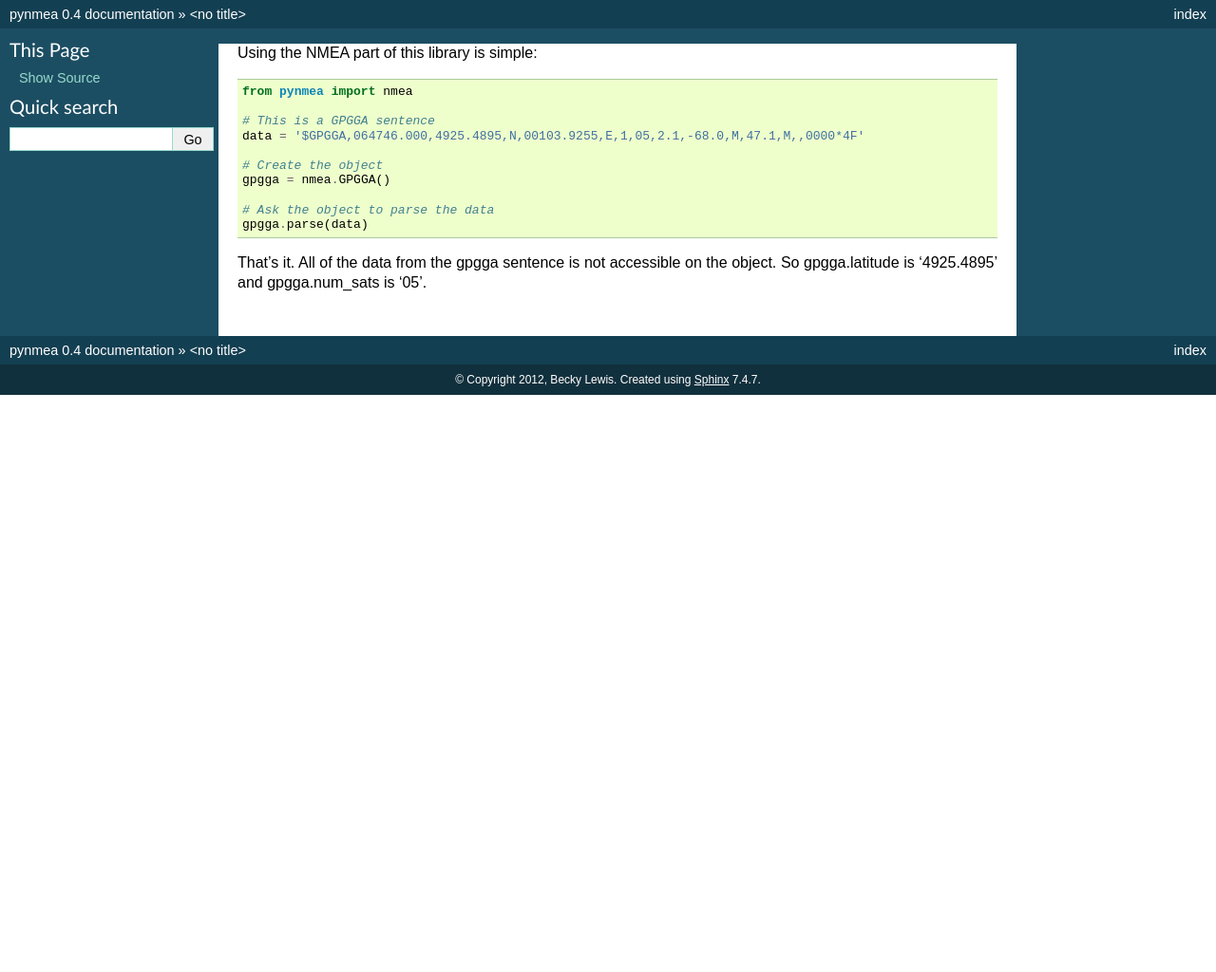
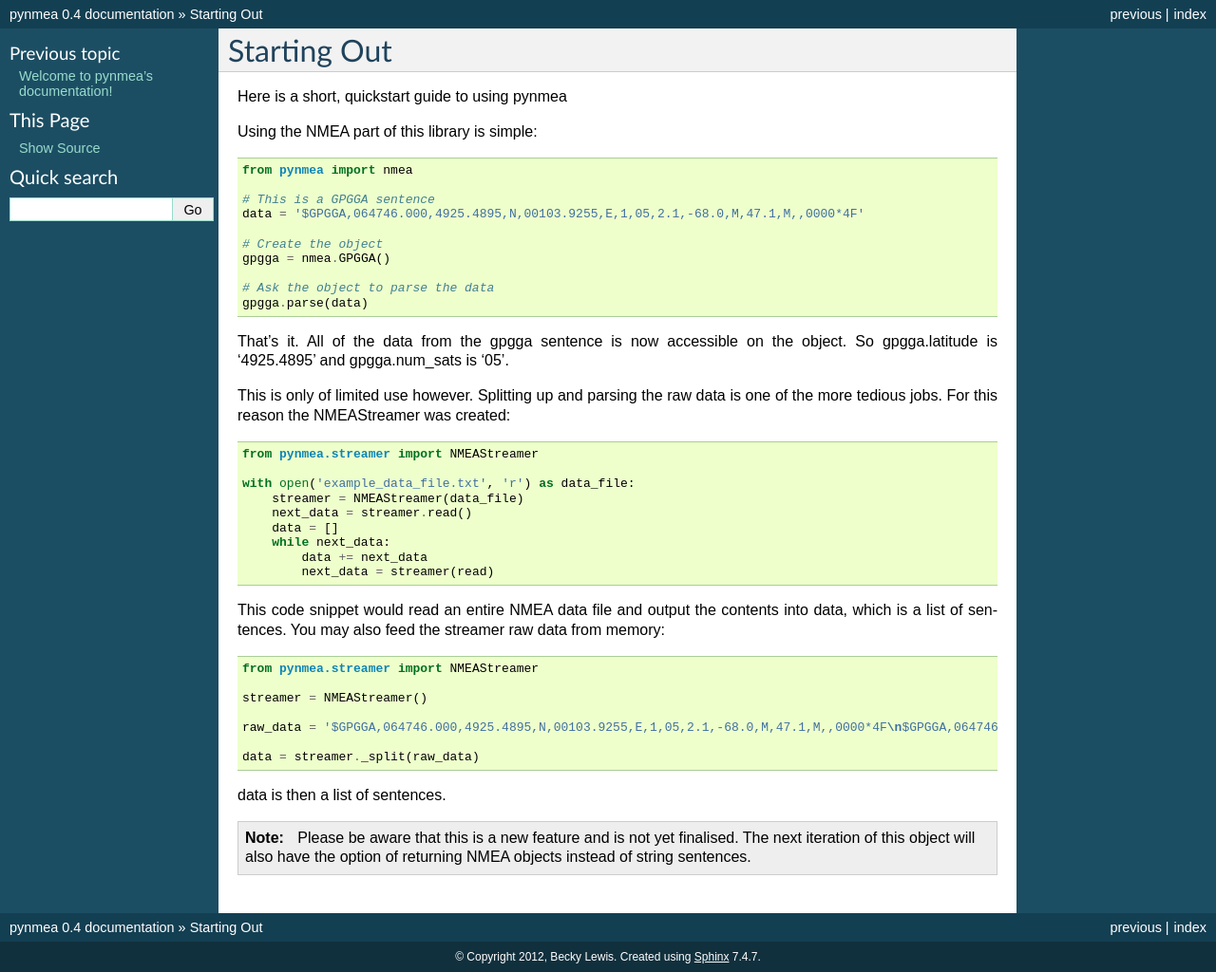
Before and after one commit to scaryclam/pynmea, a Sphinx documentation site: the page built from docs/source/StartingOut.rst, in a window 1280 px wide. Shown: the whole page at 95% size. Built offline with Sphinx 7.4.7, drawn with Linux system fonts in a browser that asks for light colours; before the commit the page ends 900 px from its top, so only the background shows below that.

Commit message:
updated docs

```diff
--- a/docs/source/StartingOut.rst
+++ b/docs/source/StartingOut.rst
@@ -1,3 +1,8 @@
+Starting Out
+------------
+
+Here is a short, quickstart guide to using pynmea
+
 Using the NMEA part of this library is simple:
 
 .. code-block:: python
@@ -14,4 +19,36 @@ Using the NMEA part of this library is simple:
     gpgga.parse(data)
 
 
-That's it. All of the data from the gpgga sentence is not accessible on the object. So gpgga.latitude is '4925.4895' and gpgga.num_sats is '05'.
+That's it. All of the data from the gpgga sentence is now accessible on the object. So gpgga.latitude is '4925.4895' and gpgga.num_sats is '05'.
+
+This is only of limited use however. Splitting up and parsing the raw data is one of the more tedious jobs. For this reason the NMEAStreamer
+was created:
+
+.. code-block:: python
+
+    from pynmea.streamer import NMEAStreamer
+
+    with open('example_data_file.txt', 'r') as data_file:
+        streamer = NMEAStreamer(data_file)
+        next_data = streamer.read()
+        data = []
+        while next_data:
+            data += next_data
+            next_data = streamer(read)
+
+This code snippet would read an entire NMEA data file and output the contents into data, which is a list of sentences.
+You may also feed the streamer raw data from memory:
+
+.. code-block:: python
+
+    from pynmea.streamer import NMEAStreamer
+
+    streamer = NMEAStreamer()
+
+    raw_data = '$GPGGA,064746.000,4925.4895,N,00103.9255,E,1,05,2.1,-68.0,M,47.1,M,,0000*4F\n$GPGGA,064746.000,4925.4895,N,00103.9255,E,1,05,2.1,-68.0,M,47.1,M,,0000*4F\n$GPGGA,064746.000,4925.4895,N,00103.9255,E,1,05,2.1,-68.0,M,47.1,M,,0000*4F'
+
+    data = streamer._split(raw_data)
+
+data is then a list of sentences.
+
+.. note:: Please be aware that this is a new feature and is not yet finalised. The next iteration of this object will also have the option of returning NMEA objects instead of string sentences.
--- a/docs/source/index.rst
+++ b/docs/source/index.rst
@@ -6,10 +6,14 @@
 Welcome to pynmea's documentation!
 ==================================
 
+This is some quick documentation to help you get started with using the library.
+
 Contents:
 
 .. toctree::
    :maxdepth: 2
+
+   StartingOut
 
 
 
```
Also changed, not shown: 8 other files.
